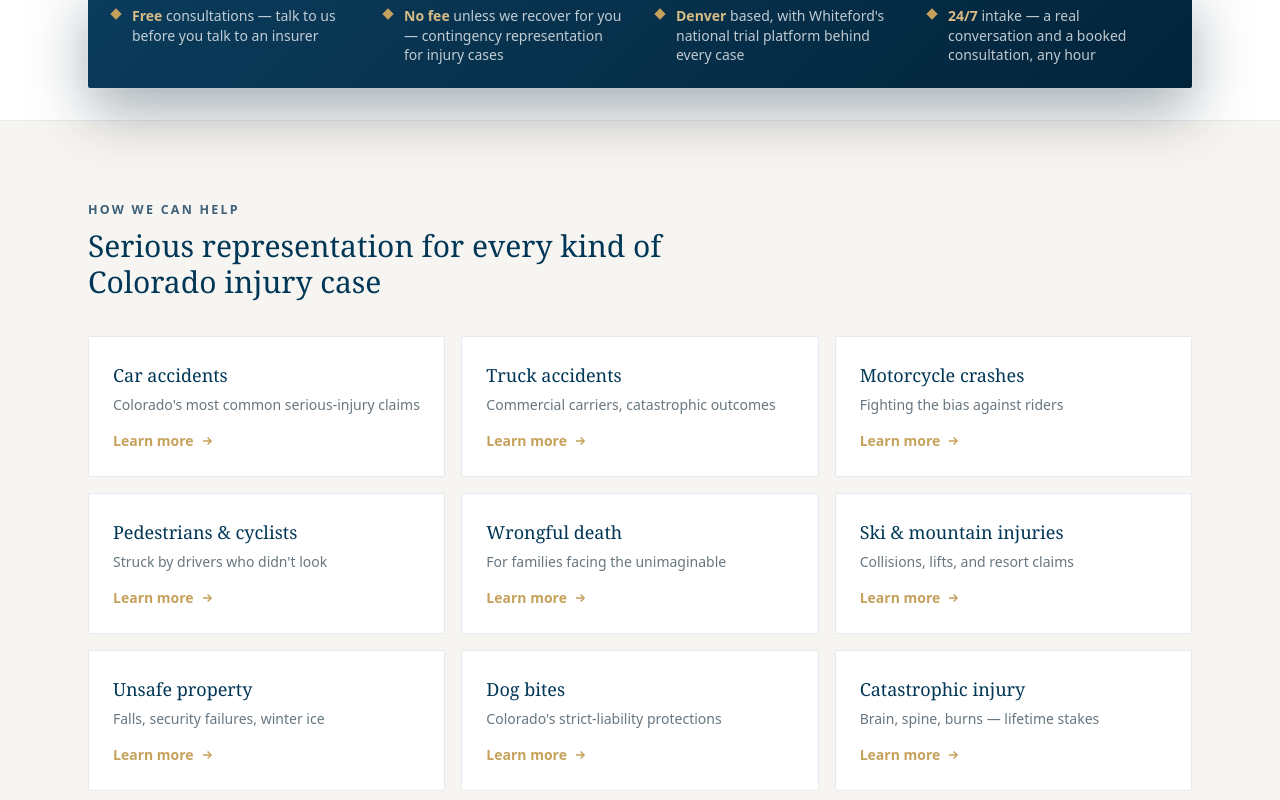
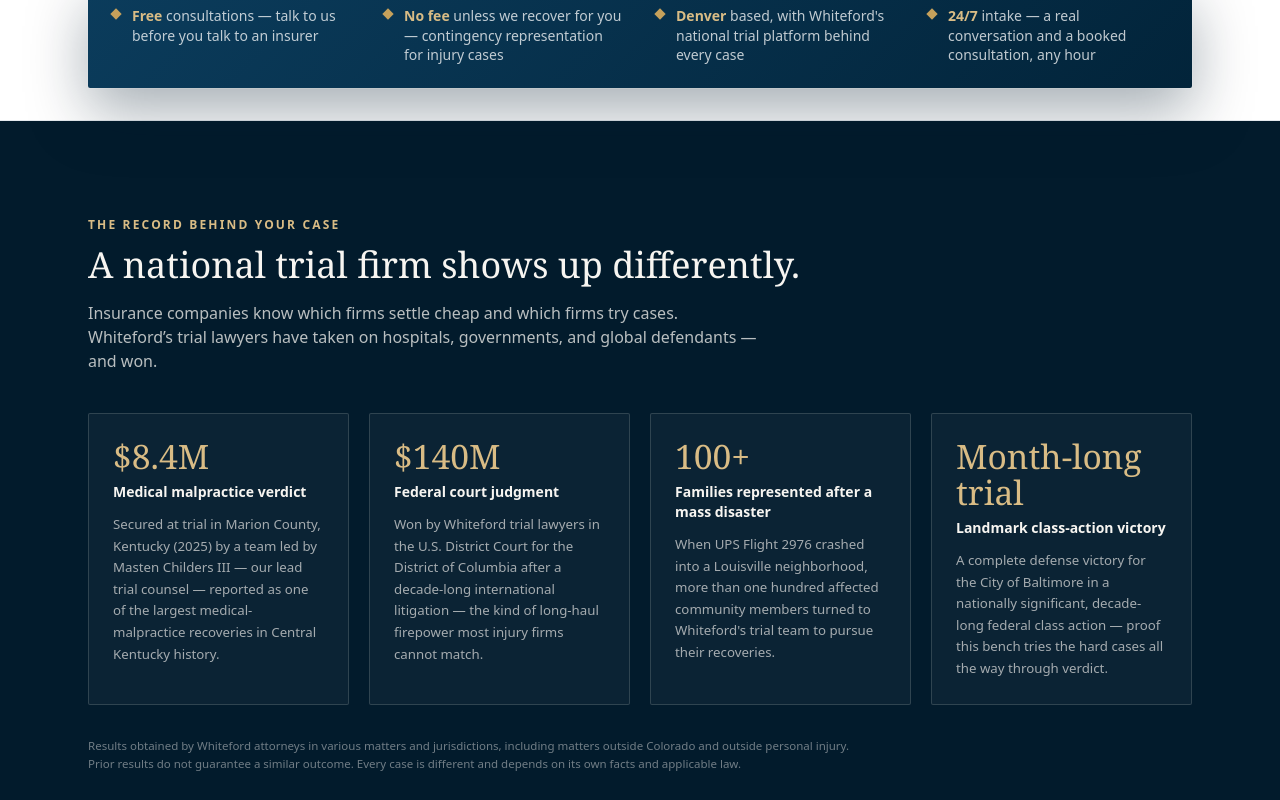
Before and after one commit to mindminer21/coloradoinjurycounsel, a Next.js app: page / in a window 1280 px wide. Shown: the part 860-1660 px from the top of the page. Built offline with nearby package versions, Linux system fonts and the light colour scheme; no server answers.

Commit message:
Add national trial results credibility section
Co-Authored-By: Claude Fable 5 <noreply@anthropic.com>
Claude-Session: https://claude.ai/code/session_016cWtbwCvyifatsayFfLRk8

```diff
--- a/app/page.tsx
+++ b/app/page.tsx
@@ -2,6 +2,7 @@ import type { Metadata } from "next";
 import Link from "next/link";
 import AnimatedHero from "@/components/AnimatedHero";
 import TrustBar from "@/components/TrustBar";
+import TrialResults from "@/components/TrialResults";
 import ProcessSteps from "@/components/ProcessSteps";
 import LawContext from "@/components/LawContext";
 import AttorneyCards from "@/components/AttorneyCards";
@@ -39,6 +40,7 @@ export default function HomePage() {
         sub="Whiteford Mountain West pairs Denver-based counsel with the trial depth of a national firm — for people across Colorado facing serious injuries and the insurers who undervalue them."
       />
       <TrustBar />
+      <TrialResults />
 
       <section className="mx-auto max-w-6xl px-4 py-14 md:px-6 md:py-20">
         <Reveal>
--- /dev/null
+++ b/components/TrialResults.tsx
@@ -0,0 +1,69 @@
+/**
+ * TrialResults — national trial credibility band.
+ * COMPLIANCE: every item below is a real, publicly reported Whiteford result
+ * (sources: whitefordlaw.com news/practice pages, co-counsel press releases).
+ * Amounts and descriptions must not be edited without re-verification.
+ * Colorado RPC 7.1: adjacent disclaimer required — do not remove.
+ */
+const RESULTS = [
+  {
+    stat: "$8.4M",
+    label: "Medical malpractice verdict",
+    detail:
+      "Secured at trial in Marion County, Kentucky (2025) by a team led by Masten Childers III — our lead trial counsel — reported as one of the largest medical-malpractice recoveries in Central Kentucky history.",
+  },
+  {
+    stat: "$140M",
+    label: "Federal court judgment",
+    detail:
+      "Won by Whiteford trial lawyers in the U.S. District Court for the District of Columbia after a decade-long international litigation — the kind of long-haul firepower most injury firms cannot match.",
+  },
+  {
+    stat: "100+",
+    label: "Families represented after a mass disaster",
+    detail:
+      "When UPS Flight 2976 crashed into a Louisville neighborhood, more than one hundred affected community members turned to Whiteford's trial team to pursue their recoveries.",
+  },
+  {
+    stat: "Month-long trial",
+    label: "Landmark class-action victory",
+    detail:
+      "A complete defense victory for the City of Baltimore in a nationally significant, decade-long federal class action — proof this bench tries the hard cases all the way through verdict.",
+  },
+] as const;
+
+export default function TrialResults() {
+  return (
+    <section aria-labelledby="results-heading" className="bg-navy-ink text-paper">
+      <div className="mx-auto max-w-6xl px-4 py-16 md:px-6 md:py-24">
+        <p className="text-xs font-semibold uppercase tracking-[0.18em] text-gold-soft">
+          The record behind your case
+        </p>
+        <h2 id="results-heading" className="mt-3 font-display text-3xl font-medium md:text-4xl">
+          A national trial firm shows up differently.
+        </h2>
+        <p className="mt-4 max-w-2xl text-paper/75">
+          Insurance companies know which firms settle cheap and which firms try cases. Whiteford&rsquo;s
+          trial lawyers have taken on hospitals, governments, and global defendants — and won.
+        </p>
+        <div className="mt-10 grid gap-5 sm:grid-cols-2 lg:grid-cols-4">
+          {RESULTS.map((r) => (
+            <div
+              key={r.label}
+              className="rounded-sm border border-paper/15 bg-paper/[0.04] p-6 transition-colors hover:border-gold-soft/50"
+            >
+              <div className="font-display text-3xl text-gold-soft md:text-[2.1rem]">{r.stat}</div>
+              <div className="mt-2 text-sm font-semibold">{r.label}</div>
+              <p className="mt-3 text-[0.83rem] leading-relaxed text-paper/65">{r.detail}</p>
+            </div>
+          ))}
+        </div>
+        <p className="mt-8 max-w-3xl text-[0.72rem] leading-relaxed text-paper/45">
+          Results obtained by Whiteford attorneys in various matters and jurisdictions, including
+          matters outside Colorado and outside personal injury. Prior results do not guarantee a
+          similar outcome. Every case is different and depends on its own facts and applicable law.
+        </p>
+      </div>
+    </section>
+  );
+}
```
